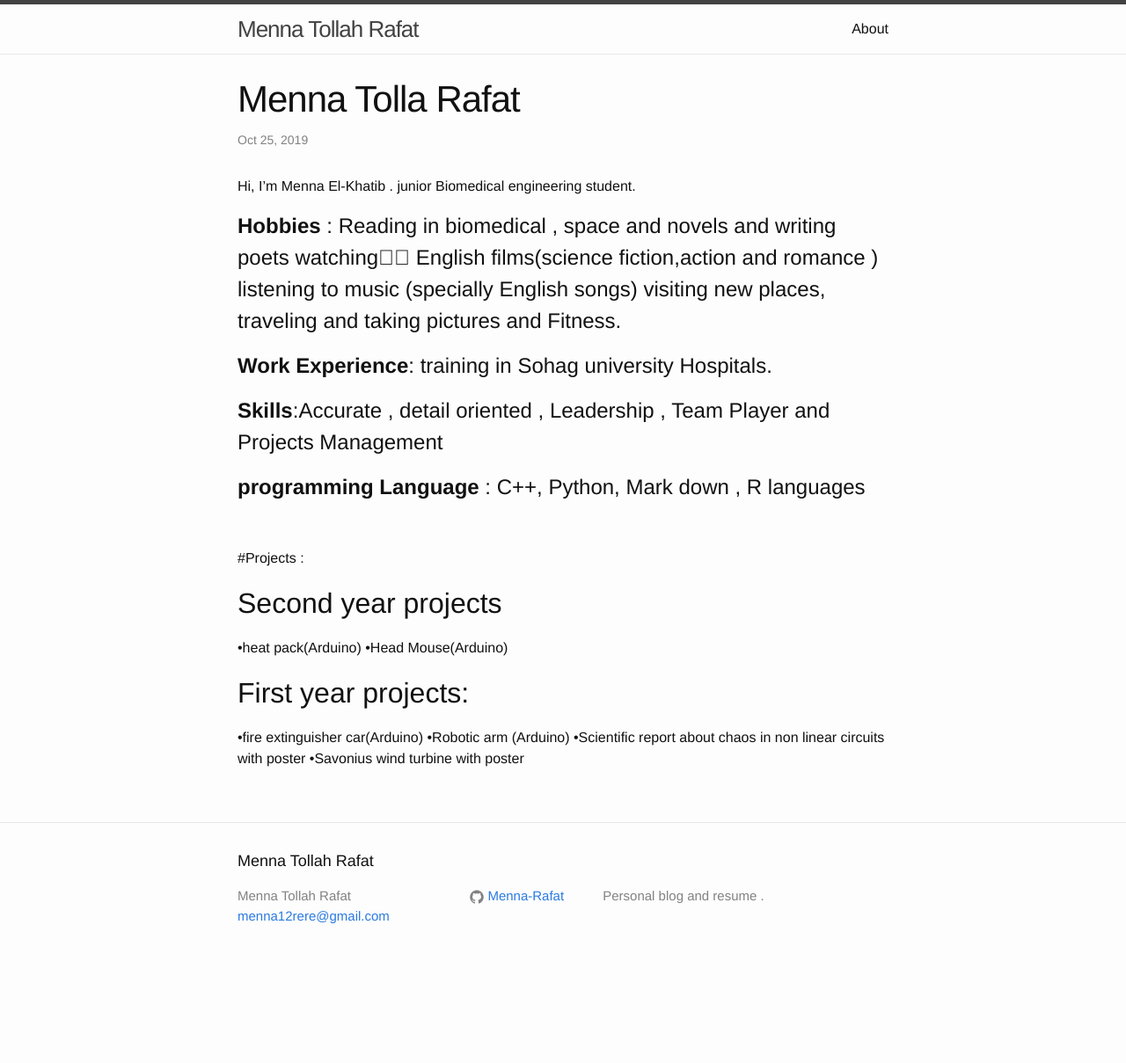
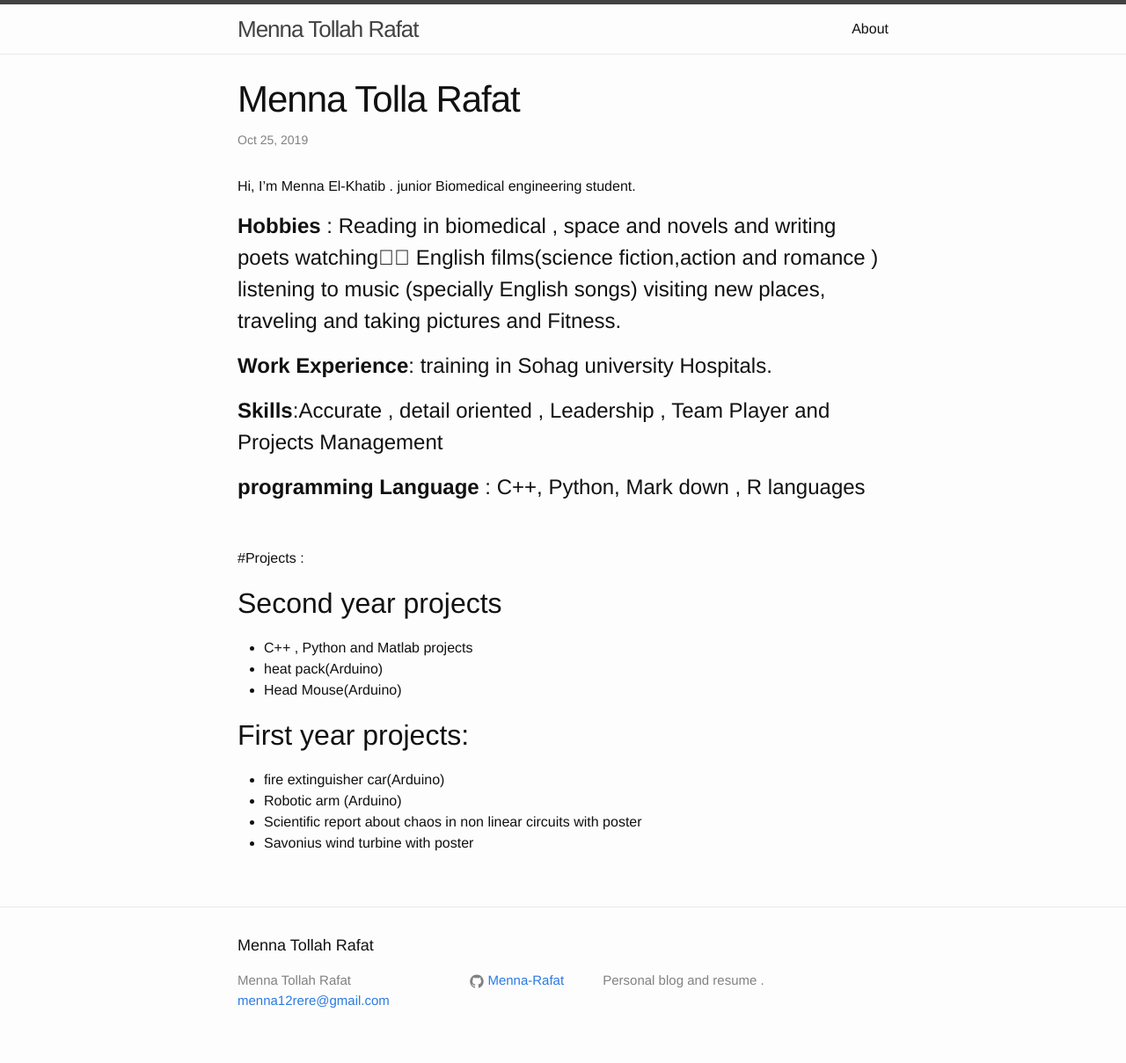
Before and after one commit to Menna-Rafat/menna-rafat.github.io, a Jekyll site: the page built from _posts/2019-10-24-welcome-to-jekyll.markdown, in a window 1280 px wide. Shown: the whole page at 88% size. Built offline with Jekyll 4.4.1, drawn with Linux system fonts in a browser that asks for light colours; before the commit the page ends 1113 px from its top, so only the background shows below that.

Commit message:
Updated Welcome To Jekyll

```diff
--- a/_posts/2019-10-24-welcome-to-jekyll.markdown
+++ b/_posts/2019-10-24-welcome-to-jekyll.markdown
@@ -15,11 +15,12 @@ Hi, I’m Menna El-Khatib . junior Biomedical engineering student.
 # **programming Language** : C++, Python, Mark down , R languages<br/> <br/>
 #Projects :
 ## Second year projects
-•heat pack(Arduino)
-•Head Mouse(Arduino)<br/>
+* C++ , Python and Matlab projects
+* heat pack(Arduino)
+* Head Mouse(Arduino)<br/>
 
 ## First year projects:
-•fire extinguisher car(Arduino)
-•Robotic arm (Arduino)
-•Scientific report about chaos in non linear circuits with poster
-•Savonius wind turbine with poster
+* fire extinguisher car(Arduino)
+* Robotic arm (Arduino)
+* Scientific report about chaos in non linear circuits with poster
+* Savonius wind turbine with poster
```
